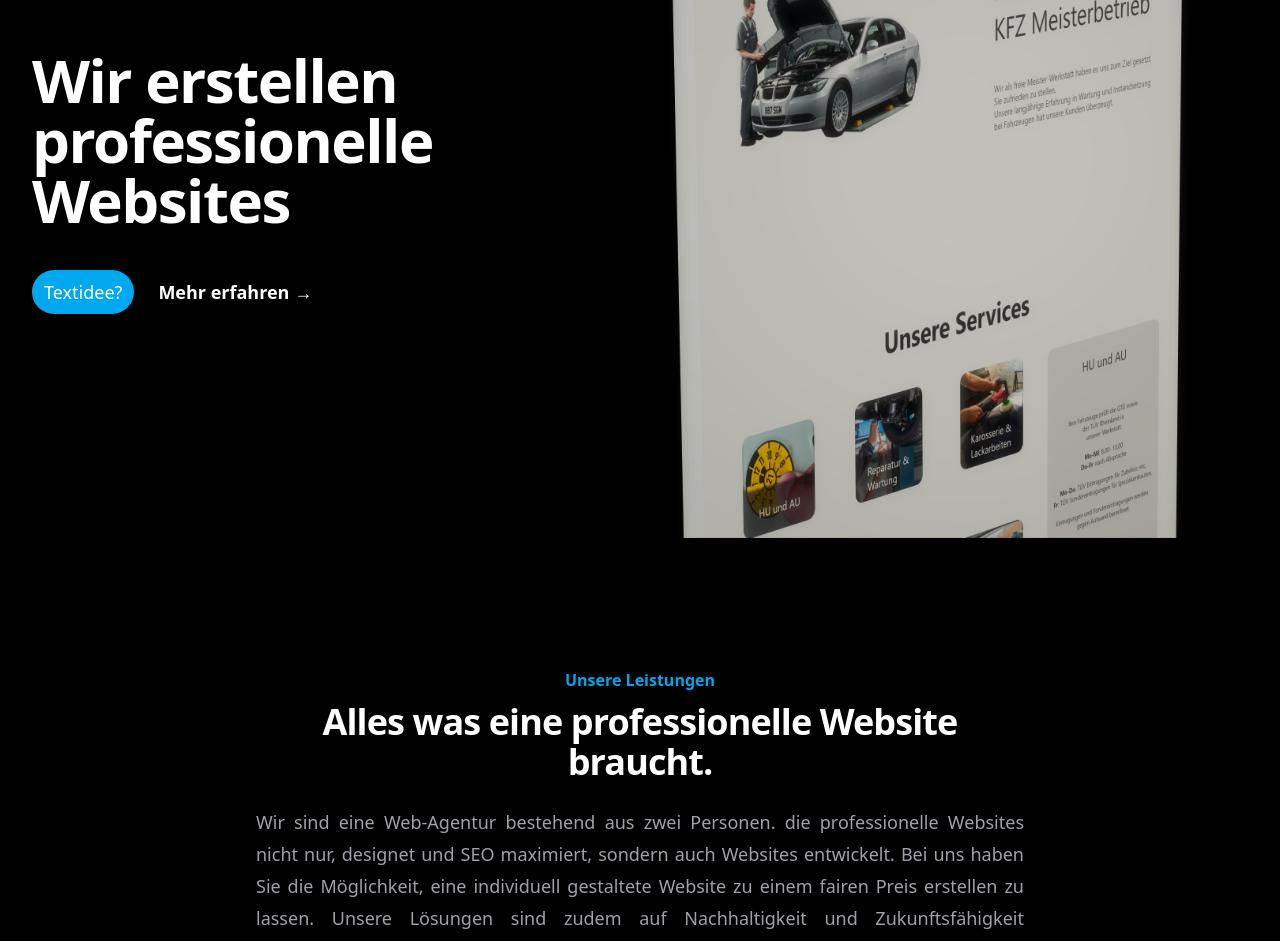
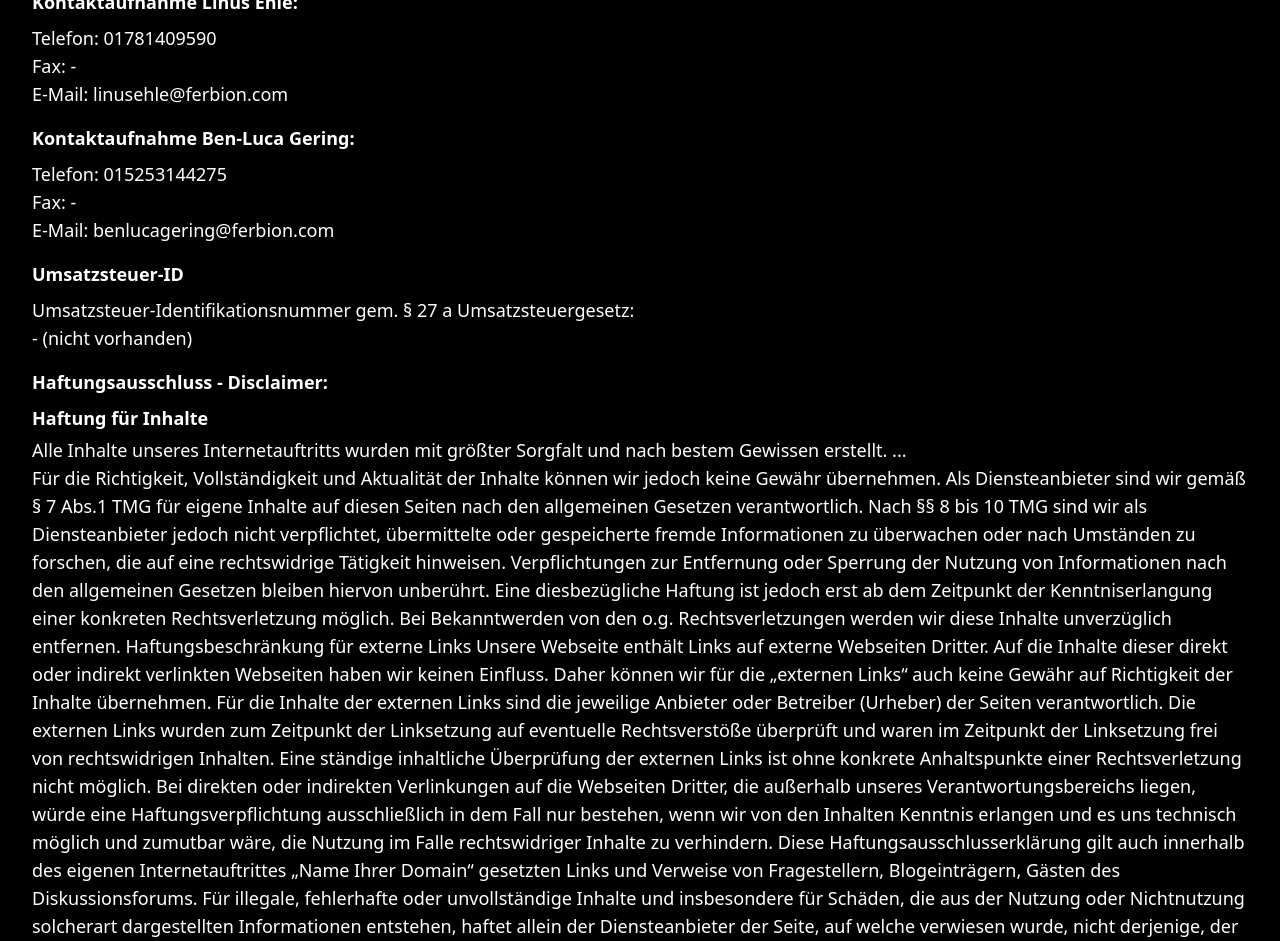
Before and after one commit to Ferbion-lT/V3, a Vue app: page / in a window 1280 px wide. Shown: the part 280-1221 px from the top of the page. Built offline with nearby package versions, Linux system fonts and the light colour scheme.

Commit message:
feat: added impressum for the website

```diff
--- a/src/App.vue
+++ b/src/App.vue
@@ -1,8 +1,9 @@
 <script setup>
 import { RouterView } from 'vue-router';
 import Home from './components/Home.vue'
+import Impressum from './components/Impressum.vue'
 </script>
 
 <template>
-    <Home />
+    <Impressum />
 </template>
--- a/src/components/Impressum.vue
+++ b/src/components/Impressum.vue
@@ -1,5 +1,59 @@
 <template>
-<div>
-    Hi kurzer Test
-</div>
+    <body class="bg-[#000000] text-white">
+        <div class="bg-[#000000] text-white container mx-auto p-8">
+            <h1 class="text-4xl font-semibold mb-4">Impressum</h1>
+            <div class="text-lg">
+                <h2 class="font-semibold mb-2">Angaben gem. § 5 TMG:</h2>
+                <p>Linus Ehle</p>
+                <p>Olgastaße 88/1, 73779 Deizisau, Baden Württenberg, Deutschland</p>
+                <p class="mt-4">Ben-Luca Gering</p>
+                <p>Am Kappellenhof 26, 53783 Eitorf, Nordrhein-Westfalen, Deutschland</p>
+                <h2 class="font-semibold mt-4 mb-2">Kontaktaufnahme Linus Ehle:</h2>
+                <p>Telefon: 01781409590</p>
+                <p>Fax: - </p>
+                <p>E-Mail: linusehle@ferbion.com</p>
+                <h2 class="font-semibold mt-4 mb-2">Kontaktaufnahme Ben-Luca Gering:</h2>
+                <p>Telefon: 015253144275</p>
+                <p>Fax: - </p>
+                <p>E-Mail: benlucagering@ferbion.com</p>
+                <h2 class="font-semibold mt-4 mb-2">Umsatzsteuer-ID</h2>
+                <p>Umsatzsteuer-Identifikationsnummer gem. § 27 a Umsatzsteuergesetz:</p>
+                <p>- (nicht vorhanden)</p>
+                <h2 class="font-semibold mt-4 mb-2">Haftungsausschluss - Disclaimer:</h2>
+                <h3 class="font-semibold mt-2 mb-1">Haftung für Inhalte</h3>
+                <p>Alle Inhalte unseres Internetauftritts wurden mit größter Sorgfalt und nach bestem Gewissen erstellt. ...</p>
+                <p>Für die Richtigkeit, Vollständigkeit und Aktualität der Inhalte können wir jedoch keine Gewähr übernehmen. Als
+                Diensteanbieter sind wir gemäß § 7 Abs.1 TMG für eigene Inhalte auf diesen Seiten nach den allgemeinen Gesetzen
+                verantwortlich. Nach §§ 8 bis 10 TMG sind wir als Diensteanbieter jedoch nicht verpflichtet, übermittelte oder
+                gespeicherte fremde Informationen zu überwachen oder nach Umständen zu forschen, die auf eine rechtswidrige
+                Tätigkeit hinweisen. Verpflichtungen zur Entfernung oder Sperrung der Nutzung von Informationen nach den allgemeinen
+                Gesetzen bleiben hiervon unberührt. Eine diesbezügliche Haftung ist jedoch erst ab dem Zeitpunkt der
+                Kenntniserlangung einer konkreten Rechtsverletzung möglich. Bei Bekanntwerden von den o.g. Rechtsverletzungen werden
+                wir diese Inhalte unverzüglich entfernen. Haftungsbeschränkung für externe Links Unsere Webseite enthält Links auf
+                externe Webseiten Dritter. Auf die Inhalte dieser direkt oder indirekt verlinkten Webseiten haben wir keinen Einfluss.
+                Daher können wir für die „externen Links“ auch keine Gewähr auf Richtigkeit der Inhalte übernehmen. Für die Inhalte
+                der externen Links sind die jeweilige Anbieter oder Betreiber (Urheber) der Seiten verantwortlich. Die externen Links
+                wurden zum Zeitpunkt der Linksetzung auf eventuelle Rechtsverstöße überprüft und waren im Zeitpunkt der Linksetzung frei
+                von rechtswidrigen Inhalten. Eine ständige inhaltliche Überprüfung der externen Links ist ohne konkrete Anhaltspunkte
+                einer Rechtsverletzung nicht möglich. Bei direkten oder indirekten Verlinkungen auf die Webseiten Dritter, die außerhalb
+                unseres Verantwortungsbereichs liegen, würde eine Haftungsverpflichtung ausschließlich in dem Fall nur bestehen, wenn
+                wir von den Inhalten Kenntnis erlangen und es uns technisch möglich und zumutbar wäre, die Nutzung im Falle rechtswidriger
+                Inhalte zu verhindern. Diese Haftungsausschlusserklärung gilt auch innerhalb des eigenen Internetauftrittes
+                „Name Ihrer Domain“ gesetzten Links und Verweise von Fragestellern, Blogeinträgern, Gästen des Diskussionsforums.
+                Für illegale, fehlerhafte oder unvollständige Inhalte und insbesondere für Schäden, die aus der Nutzung oder Nichtnutzung
+                solcherart dargestellten Informationen entstehen, haftet allein der Diensteanbieter der Seite, auf welche verwiesen wurde,
+                nicht derjenige, der über Links auf die jeweilige Veröffentlichung lediglich verweist. Werden uns Rechtsverletzungen
+                bekannt, werden die externen Links durch uns unverzüglich entfernt. Urheberrecht Die auf unserer Webseite veröffentlichen
+                Inhalte und Werke unterliegen dem deutschen Urheberrecht (http://www.gesetze-im-internet.de/bundesrecht/urhg/gesamt.pdf) .
+                Die Vervielfältigung, Bearbeitung, Verbreitung und jede Art der Verwertung des geistigen Eigentums in ideeller und materieller
+                Sicht des Urhebers außerhalb der Grenzen des Urheberrechtes bedürfen der vorherigen schriftlichen Zustimmung des jeweiligen
+                Urhebers i.S.d. Urhebergesetzes (http://www.gesetze-im-internet.de/bundesrecht/urhg/gesamt.pdf ). Downloads und Kopien dieser
+                Seite sind nur für den privaten und nicht kommerziellen Gebrauch erlaubt. Sind die Inhalte auf unserer Webseite nicht von uns
+                erstellt wurden, sind die Urheberrechte Dritter zu beachten. Die Inhalte Dritter werden als solche kenntlich gemacht. Sollten
+                Sie trotzdem auf eine Urheberrechtsverletzung aufmerksam werden, bitten wir um einen entsprechenden Hinweis. Bei Bekanntwerden
+                von Rechtsverletzungen werden wir derartige Inhalte unverzüglich entfernen. Dieses Impressum wurde freundlicherweise von
+                jurarat.de zur Verfügung gestellt.</p>
+            </div>
+        </div>
+    </body>
 </template>
```
Also changed, not shown: App.vue (deleted, +0 -19 lines), src/impressum.html (deleted, +0 -39 lines).
